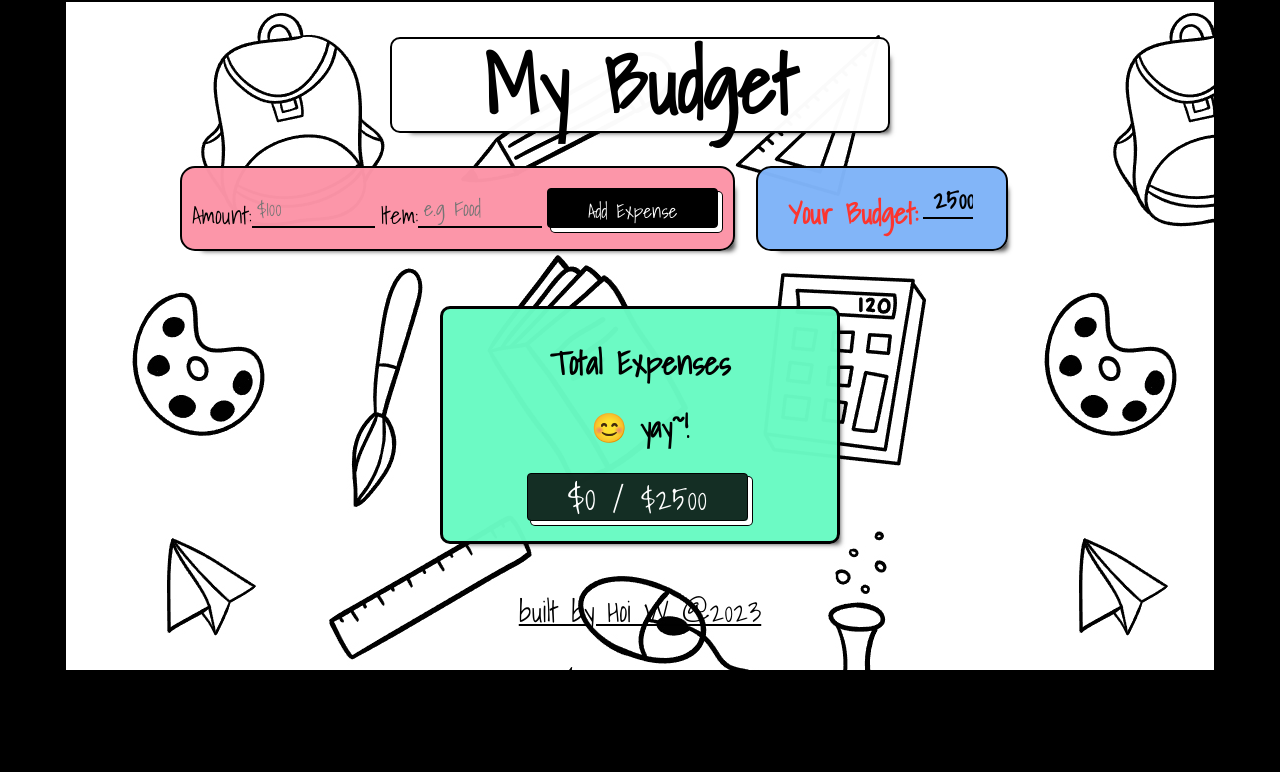
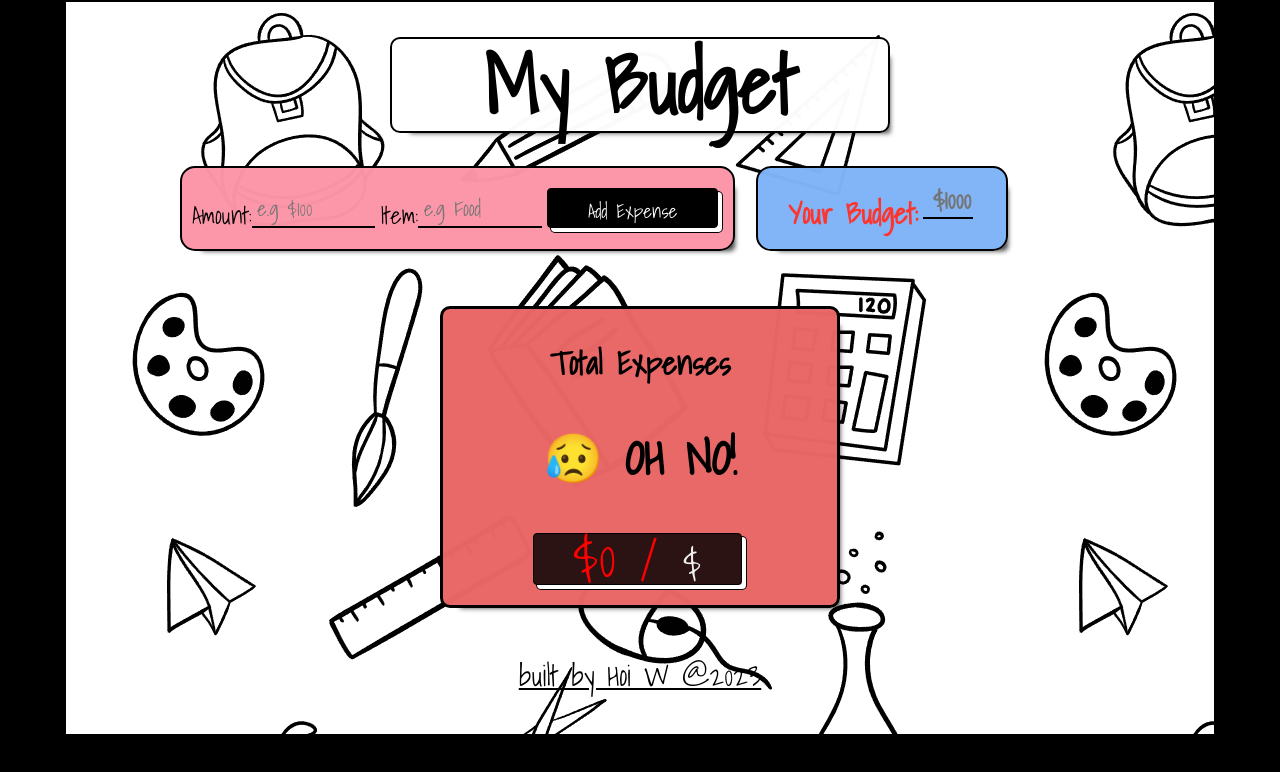
Before and after one commit to HoiJW/project-budget-app, a React (Create React App) app: page / in a window 1280 px wide. Shown: the top 772 px of the page. Built offline with nearby package versions, Linux system fonts and the light colour scheme; no server answers; the database is empty.

Commit message:
changing placeholder for userinput

```diff
--- a/src/App.js
+++ b/src/App.js
@@ -12,7 +12,7 @@ function App() {
   const [expense, setExpenes] = useState([]);
   const[userInput, setUserInput] = useState('');
   const[title, setTitle] = useState('');
-  const[userBudget, setUserBudget] = useState('2500');
+  const[userBudget, setUserBudget] = useState('');
   const [v, setV] = useState(0);
   const[total, setTotal] = useState(0);
   //event listener upon form submition
@@ -121,7 +121,7 @@ function App() {
           <label htmlFor="newExpense">Amount:</label>
           <input onChange={handleInput}
           type="text"
-          placeholder="$100"
+          placeholder="e.g $100"
           id="newExpense"
           pattern='[0-9]*'
           value={(userInput)}
```
